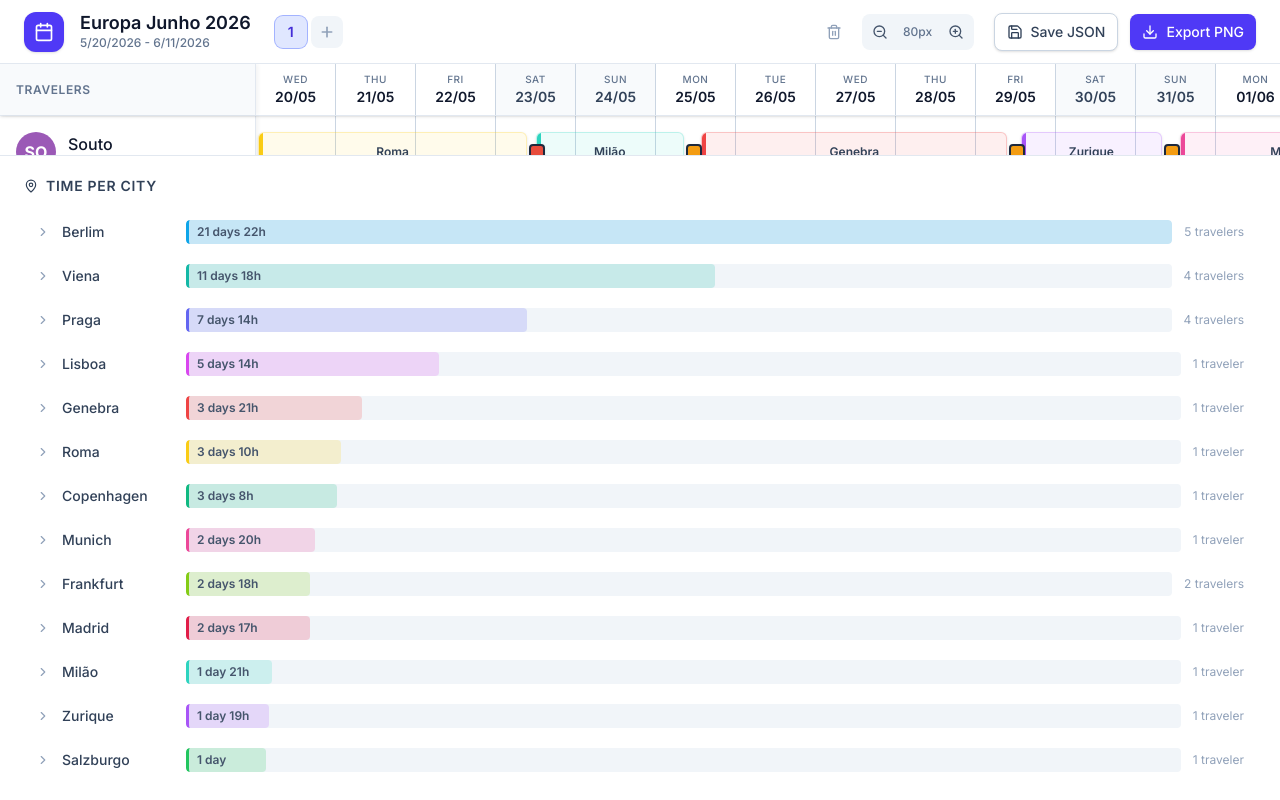
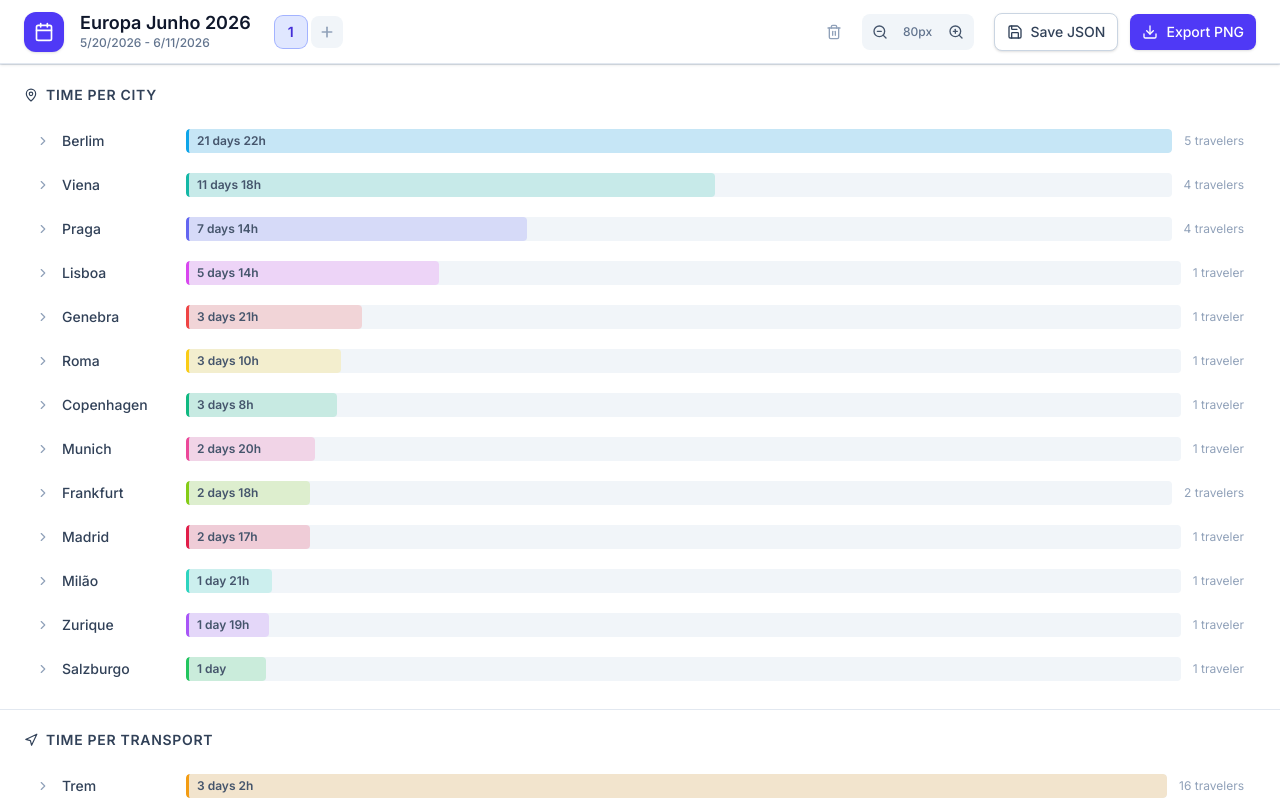
Before and after one commit to EuclidesPinheiro/TravelBoard, a React (Vite) app: page / in a window 1280 px wide. Built offline with nearby package versions, Linux system fonts and the light colour scheme.

Commit message:
adicionando tempo por transporte

```diff
--- a/src/App.tsx
+++ b/src/App.tsx
@@ -8,6 +8,7 @@ import { ItineraryProvider, useItinerary } from './store/ItineraryContext';
 import { Header } from './components/Header';
 import { TimelineGrid } from './components/Timeline/TimelineGrid';
 import { CityReport } from './components/CityReport';
+import { TransportReport } from './components/TransportReport';
 import { Sidebar } from './components/Sidebar/Sidebar';
 
 function useDeleteSelection() {
@@ -47,6 +48,7 @@ function AppContent() {
         <main className="flex-1 flex flex-col overflow-hidden">
           <TimelineGrid />
           <CityReport />
+          <TransportReport />
         </main>
         <Sidebar />
       </div>
--- /dev/null
+++ b/src/components/TransportReport.tsx
@@ -0,0 +1,192 @@
+import { useState, useMemo } from 'react';
+import { useItinerary } from '../store/ItineraryContext';
+import { TransportSegment, TransportMode } from '../types';
+import { parseISO, differenceInMinutes } from 'date-fns';
+import { ChevronDown, ChevronRight, Navigation } from 'lucide-react';
+import { cn } from '../utils/cn';
+
+const TRANSPORT_COLORS: Record<string, string> = {
+  flight: '#E74C3C',
+  train: '#F39C12',
+  night_train: '#3498DB',
+  bus: '#27AE60',
+  car: '#9B59B6',
+  ferry: '#1ABC9C',
+  walking: '#8D6E63',
+};
+
+const MODE_LABELS: Record<string, string> = {
+  flight: 'Avião',
+  train: 'Trem',
+  night_train: 'Night Train',
+  bus: 'Bus',
+  car: 'Carro',
+  ferry: 'Barco',
+  walking: 'A pé',
+};
+
+interface TravelerTransportTime {
+  name: string;
+  color: string;
+  hours: number;
+}
+
+interface TransportData {
+  mode: TransportMode;
+  totalHours: number;
+  travelers: TravelerTransportTime[];
+}
+
+function formatHours(totalHours: number): string {
+  const days = Math.floor(totalHours / 24);
+  const h = Math.floor(totalHours % 24);
+  const m = Math.round((totalHours - Math.floor(totalHours)) * 60);
+
+  const parts: string[] = [];
+  if (days > 0) parts.push(`${days} ${days === 1 ? 'day' : 'days'}`);
+  if (h > 0) parts.push(`${h}h`);
+  if (m > 0 && days === 0) parts.push(`${m}min`);
+  return parts.length > 0 ? parts.join(' ') : '0h';
+}
+
+function getTransportHours(segment: TransportSegment): number {
+  const [depH, depM] = segment.departureTime.split(':').map(Number);
+  const dep = parseISO(segment.departureDate);
+  dep.setHours(depH, depM, 0, 0);
+
+  const [arrH, arrM] = segment.arrivalTime.split(':').map(Number);
+  const arr = parseISO(segment.arrivalDate);
+  arr.setHours(arrH, arrM, 0, 0);
+
+  const minutes = differenceInMinutes(arr, dep);
+  return Math.max(0, minutes / 60);
+}
+
+export function TransportReport() {
+  const { itinerary, highlightedTravelerId } = useItinerary();
+  const [expandedMode, setExpandedMode] = useState<string | null>(null);
+
+  const filteredTravelers = highlightedTravelerId
+    ? itinerary.travelers.filter(t => t.id === highlightedTravelerId)
+    : itinerary.travelers;
+
+  const transportData = useMemo(() => {
+    const map = new Map<TransportMode, TransportData>();
+
+    for (const traveler of filteredTravelers) {
+      for (const segment of traveler.segments) {
+        if (segment.type !== 'transport') continue;
+        const trans = segment as TransportSegment;
+
+        const hours = getTransportHours(trans);
+        if (hours <= 0) continue;
+
+        if (!map.has(trans.mode)) {
+          map.set(trans.mode, { mode: trans.mode, totalHours: 0, travelers: [] });
+        }
+        const entry = map.get(trans.mode)!;
+        entry.totalHours += hours;
+        entry.travelers.push({ name: traveler.name, color: traveler.color, hours });
+      }
+    }
+
+    return Array.from(map.values()).sort((a, b) => b.totalHours - a.totalHours);
+  }, [filteredTravelers]);
+
+  const maxHours = useMemo(() => Math.max(...transportData.map(t => t.totalHours), 1), [transportData]);
+
+  const highlightedTraveler = highlightedTravelerId
+    ? itinerary.travelers.find(t => t.id === highlightedTravelerId)
+    : null;
+
+  if (transportData.length === 0) return null;
+
+  return (
+    <div className="border-t border-slate-200 bg-white px-6 py-5">
+      <h2 className="text-sm font-semibold text-slate-700 uppercase tracking-wider mb-4 flex items-center gap-2">
+        <Navigation size={14} />
+        Time per Transport
+        {highlightedTraveler && (
+          <span className="normal-case tracking-normal text-xs font-medium text-slate-400">
+            — {highlightedTraveler.name}
+          </span>
+        )}
+      </h2>
+
+      <div className="space-y-1">
+        {transportData.map(transport => {
+          const isExpanded = expandedMode === transport.mode;
+          const modeColor = TRANSPORT_COLORS[transport.mode] || '#95a5a6';
+          const barWidth = (transport.totalHours / maxHours) * 100;
+
+          return (
+            <div key={transport.mode}>
+              <button
+                className={cn(
+                  "w-full flex items-center gap-3 px-3 py-2 rounded-lg transition-colors text-left group",
+                  isExpanded ? "bg-slate-50" : "hover:bg-slate-50"
+                )}
+                onClick={() => !highlightedTravelerId && setExpandedMode(isExpanded ? null : transport.mode)}
+              >
+                {!highlightedTravelerId && (
+                  <div className="flex items-center gap-1 text-slate-400">
+                    {isExpanded ? <ChevronDown size={14} /> : <ChevronRight size={14} />}
+                  </div>
+                )}
+                <span className="text-sm font-medium text-slate-700 w-28 shrink-0 truncate">
+                  {MODE_LABELS[transport.mode] || transport.mode}
+                </span>
+                <div className="flex-1 h-6 bg-slate-100 rounded overflow-hidden">
+                  <div
+                    className="h-full rounded flex items-center px-2 transition-all"
+                    style={{ width: `${Math.max(barWidth, 8)}%`, backgroundColor: `${modeColor}30`, borderLeft: `3px solid ${modeColor}` }}
+                  >
+                    <span className="text-xs font-semibold text-slate-600 whitespace-nowrap">
+                      {formatHours(transport.totalHours)}
+                    </span>
+                  </div>
+                </div>
+                {!highlightedTravelerId && (
+                  <span className="text-xs text-slate-400 shrink-0">
+                    {transport.travelers.length} {transport.travelers.length === 1 ? 'traveler' : 'travelers'}
+                  </span>
+                )}
+              </button>
+
+              {isExpanded && !highlightedTravelerId && (
+                <div className="ml-12 mr-3 mb-2 space-y-1 mt-1">
+                  {transport.travelers.map((t, i) => {
+                    const tBarWidth = (t.hours / transport.totalHours) * 100;
+                    return (
+                      <div key={i} className="flex items-center gap-3">
+                        <div className="flex items-center gap-2 w-24 shrink-0">
+                          <div
+                            className="w-5 h-5 rounded-full flex items-center justify-center text-[9px] text-white font-bold"
+                            style={{ backgroundColor: t.color }}
+                          >
+                            {t.name.substring(0, 2).toUpperCase()}
+                          </div>
+                          <span className="text-xs text-slate-600 truncate">{t.name}</span>
+                        </div>
+                        <div className="flex-1 h-4 bg-slate-100 rounded overflow-hidden">
+                          <div
+                            className="h-full rounded flex items-center px-1.5 transition-all"
+                            style={{ width: `${Math.max(tBarWidth, 8)}%`, backgroundColor: `${t.color}30`, borderLeft: `2px solid ${t.color}` }}
+                          >
+                            <span className="text-[10px] font-medium text-slate-600 whitespace-nowrap">
+                              {formatHours(t.hours)}
+                            </span>
+                          </div>
+                        </div>
+                      </div>
+                    );
+                  })}
+                </div>
+              )}
+            </div>
+          );
+        })}
+      </div>
+    </div>
+  );
+}
```
